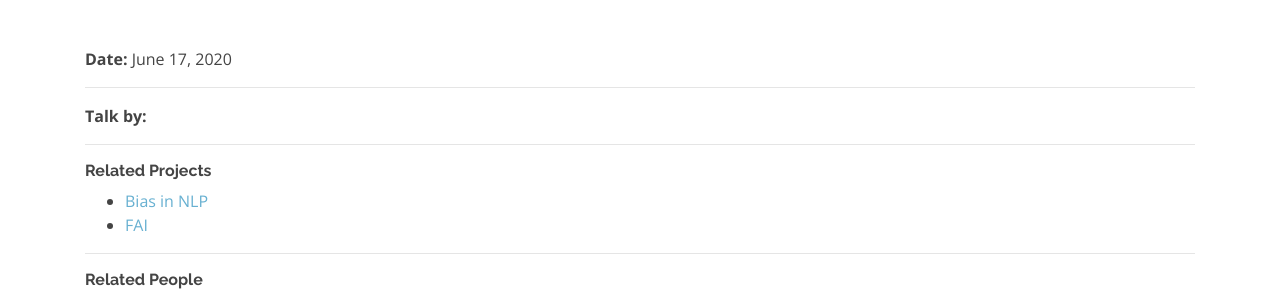
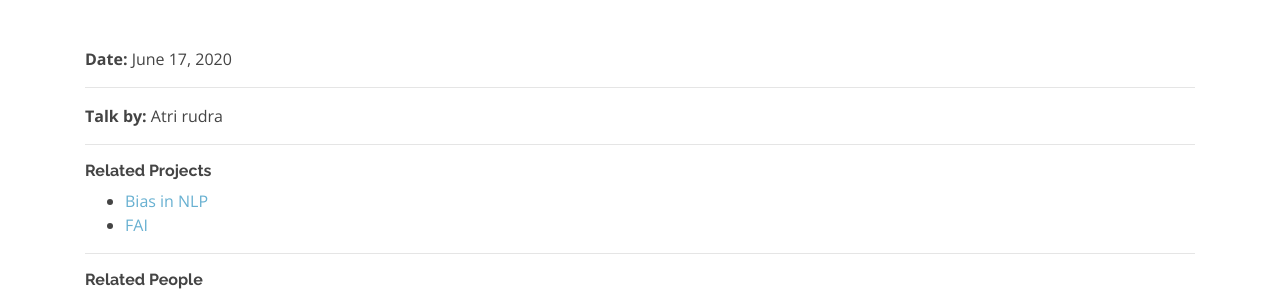
Before and after one commit to Mgeraci19/CS4SG.github.io, a Jekyll site: the page built from _talks/Latest changes in ML.md, in a window 1280 px wide and 900 px high. Shown: the part 159-458 px from the top of the window. Built offline with Jekyll 4.4.1, drawn with Linux system fonts in a browser that asks for light colours.

Commit message:
Update Latest changes in ML.md

```diff
--- a/_talks/Latest changes in ML.md
+++ b/_talks/Latest changes in ML.md
@@ -1,6 +1,7 @@
 ---
 layout: talk
 title: Latest changes in ML
+talk_by: Atri rudra
 authors: Atri rudra,Huei Yen “winnie” chen,Kenneth joseph,Shawn Jhonson
 date: 2020-06-17T13:04
 tagged_projects: Bias in NLP,FAI
```
